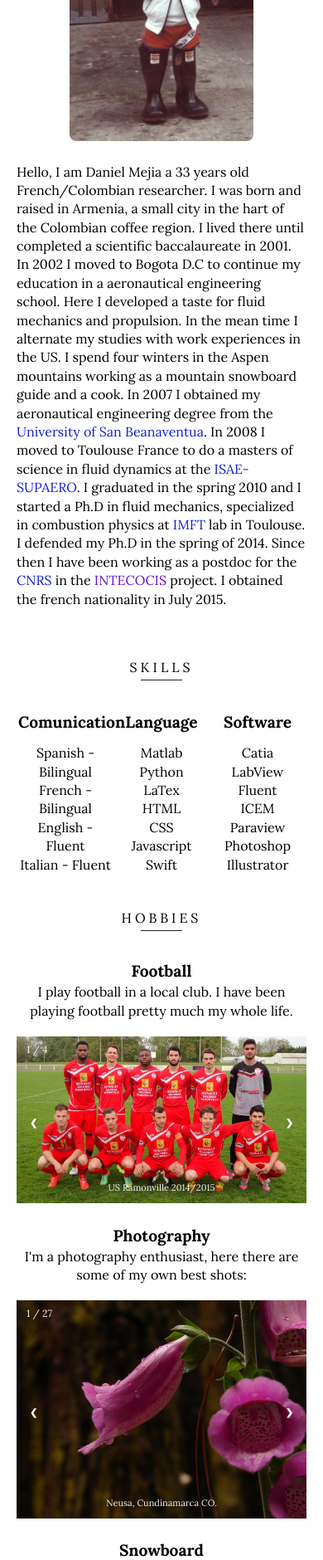
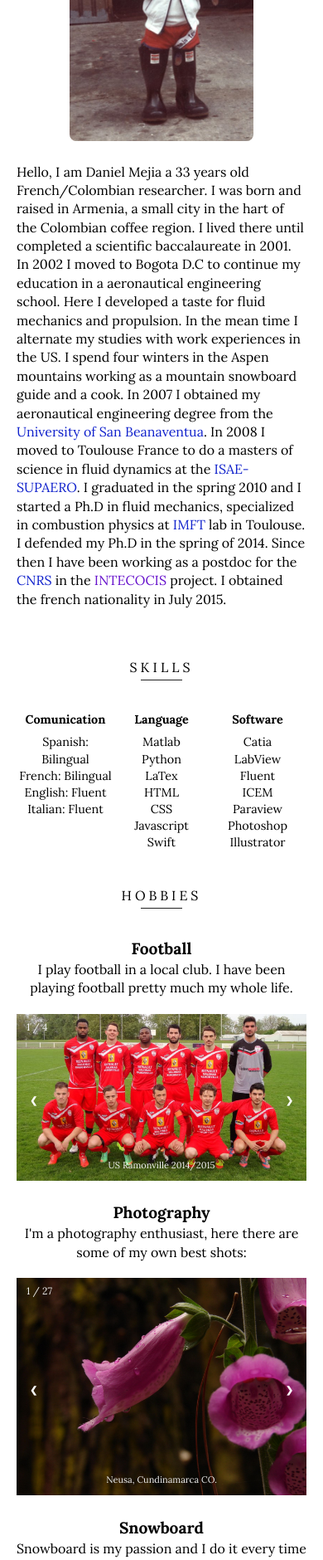
Before and after one commit to dmejia04/resume, a Jekyll site: the page built from index.html, in a window 390 px wide. Shown: the part 422-2302 px from the top of the page at 83% size. Built offline with Jekyll 4.4.1, drawn with Linux system fonts in a browser that asks for light colours.

Commit message:
Improved mobile version

```diff
--- a/_includes/about.html
+++ b/_includes/about.html
@@ -17,7 +17,7 @@
                 <tr>
                   {% for qualification in site.data.skills %}
                    <th>
-                            <p class="title">{{ qualification.qualification }}</p>
+                            <p class="titleSkils">{{ qualification.qualification }}</p>
                    </th>
                    {% endfor %}
                 </tr>
--- a/_sass/_about.scss
+++ b/_sass/_about.scss
@@ -50,7 +50,6 @@
 
 .containerSkills th {
     text-align: center;
-    padding-bottom: 10px;
 
     td {
       text-align: center;
@@ -62,8 +61,25 @@
 }
 
 .listSkills {
-  list-style-position:inside;
   list-style-type:none;
+}
+
+.titleSkils {
+    margin-bottom: 10px;
+    font-weight: bold;
+    font-size: 1.2rem;
+}
+
+@media(max-width: 400px) {
+  .titleSkils {
+    margin-bottom: 5px;
+    font-size: 0.9rem;
+    font-weight: bold;
+  }
+  td {
+    font-size: 0.9rem;
+  }
+
 }
 
 .hobbies dt, dd {
--- a/_sass/_layoutContent.scss
+++ b/_sass/_layoutContent.scss
@@ -35,6 +35,12 @@
     position: relative;
 }
 
+.title {
+    margin: 0;
+    font-weight: bold;
+    font-size: 1.2rem;
+}
+
 .link {
   transition: color .4s;
   color: #1122CC;
--- a/_sass/_resume.scss
+++ b/_sass/_resume.scss
@@ -64,9 +64,3 @@
         }
     }
 }
-
-.title {
-    margin: 0;
-    font-weight: bold;
-    font-size: 1.2rem;
-}
--- a/js/navToggle.js
+++ /dev/null
@@ -1,3 +0,0 @@
-$('span.navBtn').click(function() {
-	$('ul.navList').toggle();
-})
--- a/js/navbar.js
+++ b/js/navbar.js
@@ -38,11 +38,16 @@
 		$('.navList').show();
 	}
 
+	if ($(window).width() < 640 ){
+		$('.navList').hide();
+	}
+
 });
 
 $('#navToggle').click(function() {
 
 	var navHeight = $("nav").outerHeight();
+
 	$('ul.navList').toggle();
 	$(".navPlaceholder").height($("nav").outerHeight());
 });
```
Also changed, not shown: _data/skills.yml (+4 -4 lines), 3 other files.
